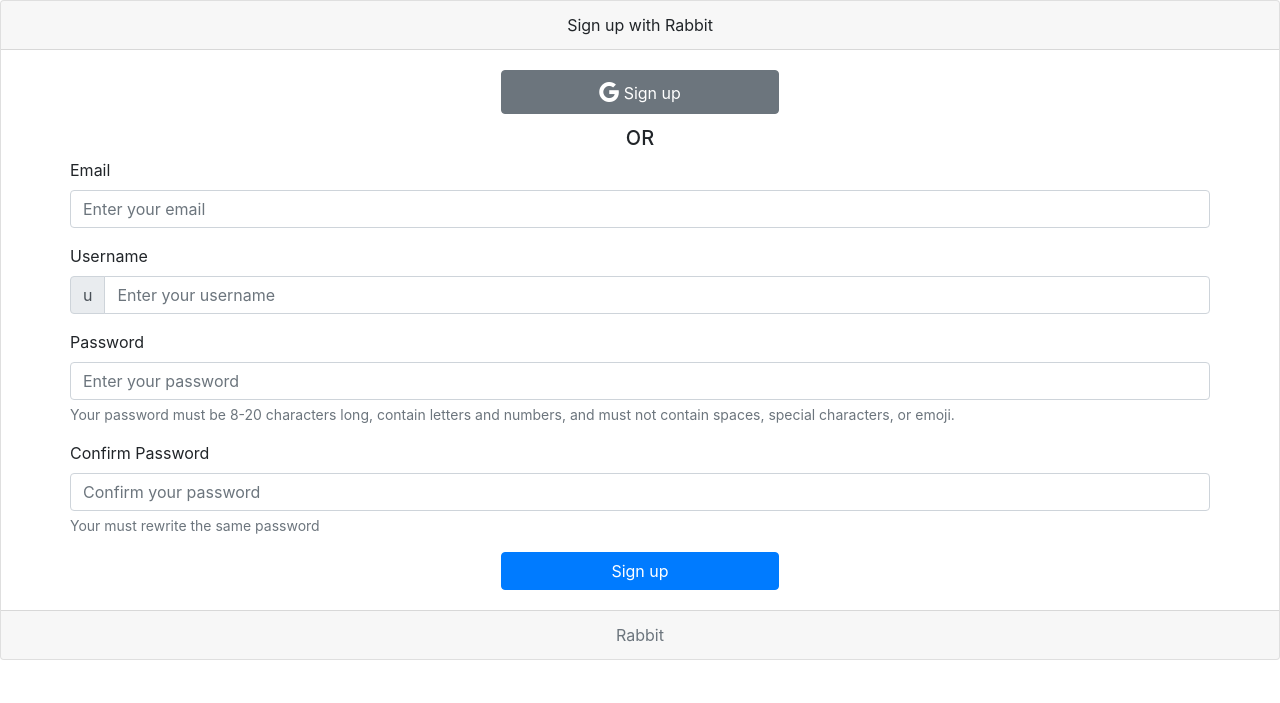
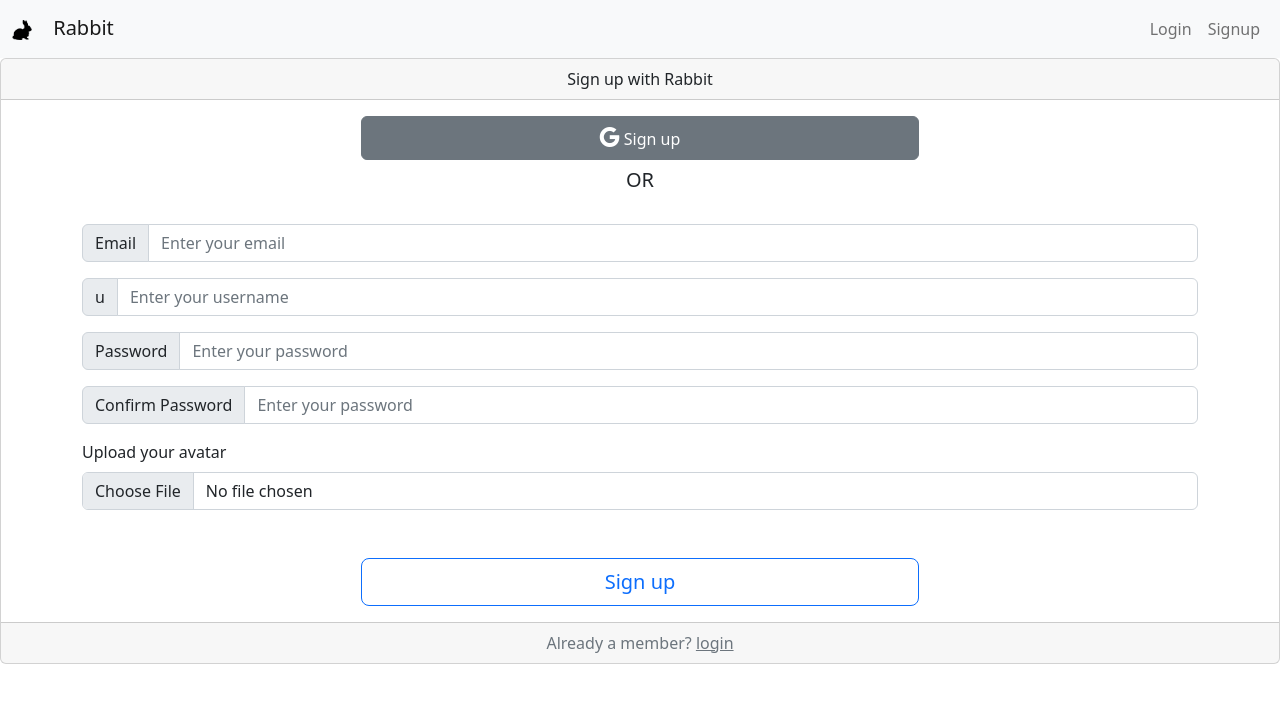
Before and after one commit to SalehOH/Rabbit, a Django app: page /accounts/signup/ in a window 1280 px wide. Shown: the top 703 px of the page. Run offline with Django 4.2, Linux system fonts and the light colour scheme; some libraries are stand-ins or nearby versions.

Commit message:
Login and signup page improved

```diff
--- a/authentication/forms.py
+++ b/authentication/forms.py
@@ -1,16 +1,20 @@
 from allauth.account.forms import SignupForm, LoginForm
 from django.contrib.auth import get_user_model
+from django import forms
+from django.forms import FileInput
 
 User = get_user_model()
 
 class CustomSignupForm(SignupForm):
+    avatar = forms.ImageField(label='Avatar', required=False)
     def __init__(self, *args, **kwargs):
         super().__init__(*args, **kwargs)
         attrs = {
             'username': ['Enter your username', 'form-control'],
             'email': ['Enter your email', 'form-control'],
             'password1': ['Enter your password', 'form-control'],
-            'password2': ['Confirm your password', 'form-control']
+            'password2': ['Confirm your password', 'form-control'],
+            'avatar': ['Select your avatar', 'form-control'],
         }
         for field_name, field in self.fields.items():
             widget = field.widget
@@ -19,6 +23,7 @@ class CustomSignupForm(SignupForm):
             widget.attrs.update(attrs)
             widget.attrs.pop('autofocus', None)
 
+
 class CustomLoginForm(LoginForm):
     def __init__(self, *args, **kwargs):
         super().__init__(*args, **kwargs)
--- a/static/RabbitHole/css/test.css
+++ b/static/RabbitHole/css/test.css
@@ -19,7 +19,7 @@
 .card-image {
     width: 50px;
     height: auto;
-    background-color: aqua;
+    background-color: rgb(252, 252, 252);
     border-radius: 50%;
 }
 
@@ -35,7 +35,7 @@
 .room-list-image{
     width: 25px;
     height: auto;
-    background-color: aqua;
+    background-color: rgb(252, 252, 252);
     border-radius: 50%;
 }
 @media only screen and (max-width: 991px){
--- a/templates/RabbitHole/base.html
+++ b/templates/RabbitHole/base.html
@@ -20,6 +20,14 @@
   </head>
   <body>
     {% include 'RabbitHole/navbar.html' %}
+    {% if messages %}
+          {% for message in messages %}
+            <div {% if message.tags %} class="alert alert-{{ message.tags }} alert-dismissible fade show" role="alert" {% endif %}>
+                {{ message }}
+              <button type="button" class="btn-close" data-bs-dismiss="alert" aria-label="Close"></button>
+            </div>
+          {% endfor %}
+    {% endif %}
     {% block content %}{% endblock content %}
     <script
       src="https://cdn.jsdelivr.net/npm/bootstrap@5.2.3/dist/js/bootstrap.bundle.min.js"
--- a/templates/RabbitHole/navbar.html
+++ b/templates/RabbitHole/navbar.html
@@ -55,7 +55,7 @@
                     <a class="nav-link" href="{% url 'account_login'%}">Login</a>
                   </li>
                    <li class="nav-item">
-                    <a class="nav-link" href="{% url 'account_login'%}">Signup</a>
+                    <a class="nav-link" href="{% url 'account_signup'%}">Signup</a>
                   </li>
               {% endif %}
             </ul>
--- a/templates/account/main.html
+++ /dev/null
@@ -1,49 +0,0 @@
-{% load account socialaccount %}
-<!DOCTYPE html>
-<html lang="en">
-  <head>
-    <meta charset="UTF-8" />
-    <meta http-equiv="X-UA-Compatible" content="IE=edge" />
-    <meta name="viewport" content="width=device-width, initial-scale=1.0" />
-    <link
-      rel="stylesheet"
-      href="https://cdn.jsdelivr.net/npm/bootstrap@4.6.2/dist/css/bootstrap.min.css"
-      integrity="sha384-xOolHFLEh07PJGoPkLv1IbcEPTNtaed2xpHsD9ESMhqIYd0nLMwNLD69Npy4HI+N"
-      crossorigin="anonymous"
-    />
-    <link
-      rel="stylesheet"
-      href="https://cdn.jsdelivr.net/npm/bootstrap-icons@1.10.3/font/bootstrap-icons.css"
-    />
-    <title>Rabbit | {% block title %}{% endblock title %}</title>
-  </head>
-  <body>
-    <div class="card text-center">
-      <div class="card-header">Sign up with Rabbit</div>
-      <div class="card-body">
-        <div class="container-sm">
-          <h5 class="card-title">
-            <a
-              href="{% provider_login_url 'google'%}"
-              class="btn btn-secondary w-25"
-              ><i class="bi bi-google g" style="font-size: 20px"></i> {% block page %}{% endblock page %}</a
-            >
-          </h5>
-          <h5>OR</h5>
-          {% block content %} {% endblock content %}
-        </div>
-      </div>
-      <div class="card-footer text-muted">Rabbit</div>
-    </div>
-    <script
-      src="https://cdn.jsdelivr.net/npm/jquery@3.5.1/dist/jquery.slim.min.js"
-      integrity="sha384-DfXdz2htPH0lsSSs5nCTpuj/zy4C+OGpamoFVy38MVBnE+IbbVYUew+OrCXaRkfj"
-      crossorigin="anonymous"
-    ></script>
-    <script
-      src="https://cdn.jsdelivr.net/npm/bootstrap@4.6.2/dist/js/bootstrap.bundle.min.js"
-      integrity="sha384-Fy6S3B9q64WdZWQUiU+q4/2Lc9npb8tCaSX9FK7E8HnRr0Jz8D6OP9dO5Vg3Q9ct"
-      crossorigin="anonymous"
-    ></script>
-  </body>
-</html>
--- a/templates/account/signup.html
+++ b/templates/account/signup.html
@@ -1,27 +1,50 @@
-{% extends 'account/main.html' %}{% load static %}
+{% extends 'RabbitHole/base.html' %}{% load static %}{% load account socialaccount %}
 {% block title %}Sign up{% endblock title %}
-{% block page %}Sign up{% endblock page %}
 {% block content %}
-
+<div class="card">
+  <div class="card-header text-center">Sign up with Rabbit</div>
+    <div class="card-body">
+      <div class="container-sm">
+        <h5 class="card-title text-center">
+          <a
+            href="{% provider_login_url 'google'%}"
+            class="btn btn-secondary w-50"
+            ><i class="bi bi-google g" style="font-size: 20px"></i> Sign up</a
+          >
+        </h5>
+        <h5 class="text-center">OR</h5>
+        <br>
           <form class="signup" id="signup_form" method="post" action="{% url 'account_signup' %}">
             {% csrf_token %}
-  <div class="form-group row">
-    <label for="inputemail">Email</label>
+            <div class="input-group mb-3">
+              <span class="input-group-text small-p" id="basic-addon1">Email</span>
               {{form.email}}
             </div>
-  <div class="form-group row">
-    <label for="inputemail">Username</label>
-    <label class="sr-only" for="inlineFormInputGroupUsername"
-      >Username</label
-    >
-    <div class="input-group">
-      <div class="input-group-prepend">
-        <div class="input-group-text">u</div>
-      </div>
+            <div class="input-group mb-3">
+              <span class="input-group-text small-p" id="basic-addon1">u</span>
               {{form.username}}
             </div>
+             <div class="input-group mb-3">
+              <span class="input-group-text small-p" id="basic-addon1">Password</span>
+                {{form.password1}}
             </div>
-  <div class="form-group row">
+            <div class="input-group mb-3">
+              <span class="input-group-text small-p" id="basic-addon1">Confirm Password</span>
+                {{form.password1}}
+            </div>
+            <label for="avatar" class="form-label">Upload your avatar</label>
+            <div class="input-group mb-3">
+              {{form.avatar}}
+            </div>
+            <div class="mt-5 text-center">
+              <button type="submit" class="w-50 btn btn-lg btn-outline-primary text-center">Sign up</button>
+            </div>
+          </form>
+        </div>
+    </div>
+  <div class="card-footer text-muted text-center">Already a member? <a class="link-secondary" href="{% url 'account_login'%}"> login</a></div>
+</div>
+  <!--<div class="form-group row">
     <label for="inputPassword5">Password</label>
     {{form.password1}}
     <small id="passwordHelpBlock" class="form-text text-muted">
@@ -36,6 +59,9 @@
       Your must rewrite the same password
     </small>
   </div>
-  <button type="submit" class="btn btn-primary w-25">Sign up</button>
-</form>
+  <div class="form-group row">
+     <label for="inputImage">Avatar</label>
+     {{form.avatar}}
+  </div>-->
+
 {% endblock content %}
```
Also changed, not shown: static/RabbitHole/js/room.js (+28 -13 lines), templates/account/login.html (+24 -6 lines). Lines whose indentation alone changed are shown as unchanged.
